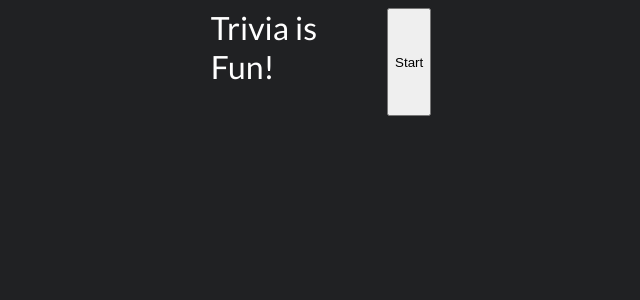
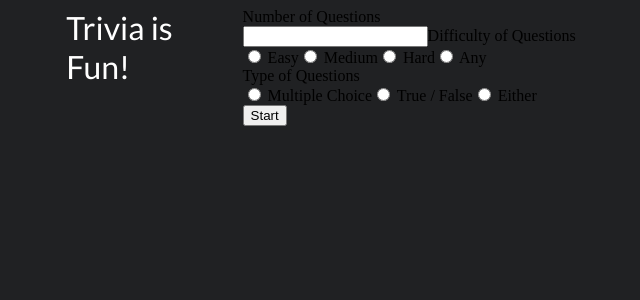
Before and after one commit to lucashasil/trivia-is-fun, a React (Create React App) app: page / in a window 1280 px wide. Shown: the top 300 px of the page, without its empty margins (319-959 px from the left). Built offline with nearby package versions, Linux system fonts and the light colour scheme.

Commit message:
Allow user to set number of questions, dificulty and their type

```diff
--- a/src/App.tsx
+++ b/src/App.tsx
@@ -19,6 +19,13 @@ interface State {
   hasStarted: boolean;
   isLoading: boolean;
   isError: boolean;
+  userSelection: UserSelection | null;
+}
+
+interface UserSelection {
+  numberOfQuestions: number;
+  questionDifficulty: string;
+  questionType: string;
 }
 
 interface Question {
@@ -71,7 +78,8 @@ class App extends React.Component<Props, State> {
       questions: [],
       hasStarted: false,
       isLoading: true,
-      isError: false
+      isError: false,
+      userSelection: null
     };
   }
 
@@ -122,6 +130,19 @@ class App extends React.Component<Props, State> {
     this.fetchQuestions(12, Category.Animals, Difficulty.Medium);
   }
 
+  handleSelectionSubmit(event: React.FormEvent<HTMLFormElement>) {
+    const numberOfQuestions = parseInt((event.currentTarget[0] as HTMLInputElement).value);
+    const questionDifficulty = (event.currentTarget[1] as HTMLInputElement).value;
+    const questionType = (event.currentTarget[2] as HTMLInputElement).value;
+    this.setState({
+      userSelection: {
+        numberOfQuestions,
+        questionDifficulty,
+        questionType
+      }
+    })
+  }
+
   render() {
     const { isLoading, isError, questions, currentQuestionIndex, hasStarted } = this.state;
     return (
@@ -137,9 +158,28 @@ class App extends React.Component<Props, State> {
           }
         </header>
         {!hasStarted && (
-          <button type="submit" onClick={() => this.handleStartClick()}>
-            Start
-          </button>
+          <div>
+            <form onSubmit={this.handleSelectionSubmit}>
+              <label>Number of Questions</label><br/>
+              <input type="number"/>
+              <label>Difficulty of Questions</label>
+              <div className="difficultyGroup">
+                <input type="radio" value="Easy" name="difficulty"/> Easy
+                <input type="radio" value="Medium" name="difficulty"/> Medium
+                <input type="radio" value="Hard" name="difficulty"/> Hard
+                <input type="radio" value="Any" name="difficulty"/> Any
+              </div>
+              <label>Type of Questions</label>
+              <div className="typeGroup">
+                <input type="radio" value="Multiple Choice" name="type"/> Multiple Choice
+                <input type="radio" value="True / False" name="type"/> True / False
+                <input type="radio" value="Either" name="type"/> Either
+              </div>
+              <button type="submit" id="questions" onClick={() => this.handleStartClick()}>
+                Start
+              </button>
+            </form>
+          </div>
         )}
         {hasStarted && <p>
           {isLoading ? (
--- a/src/index.tsx
+++ b/src/index.tsx
@@ -5,6 +5,7 @@ import App from './App';
 const root = ReactDOM.createRoot(
   document.getElementById('root') as HTMLElement
 );
+
 root.render(
   <React.StrictMode>
     <App />
```
